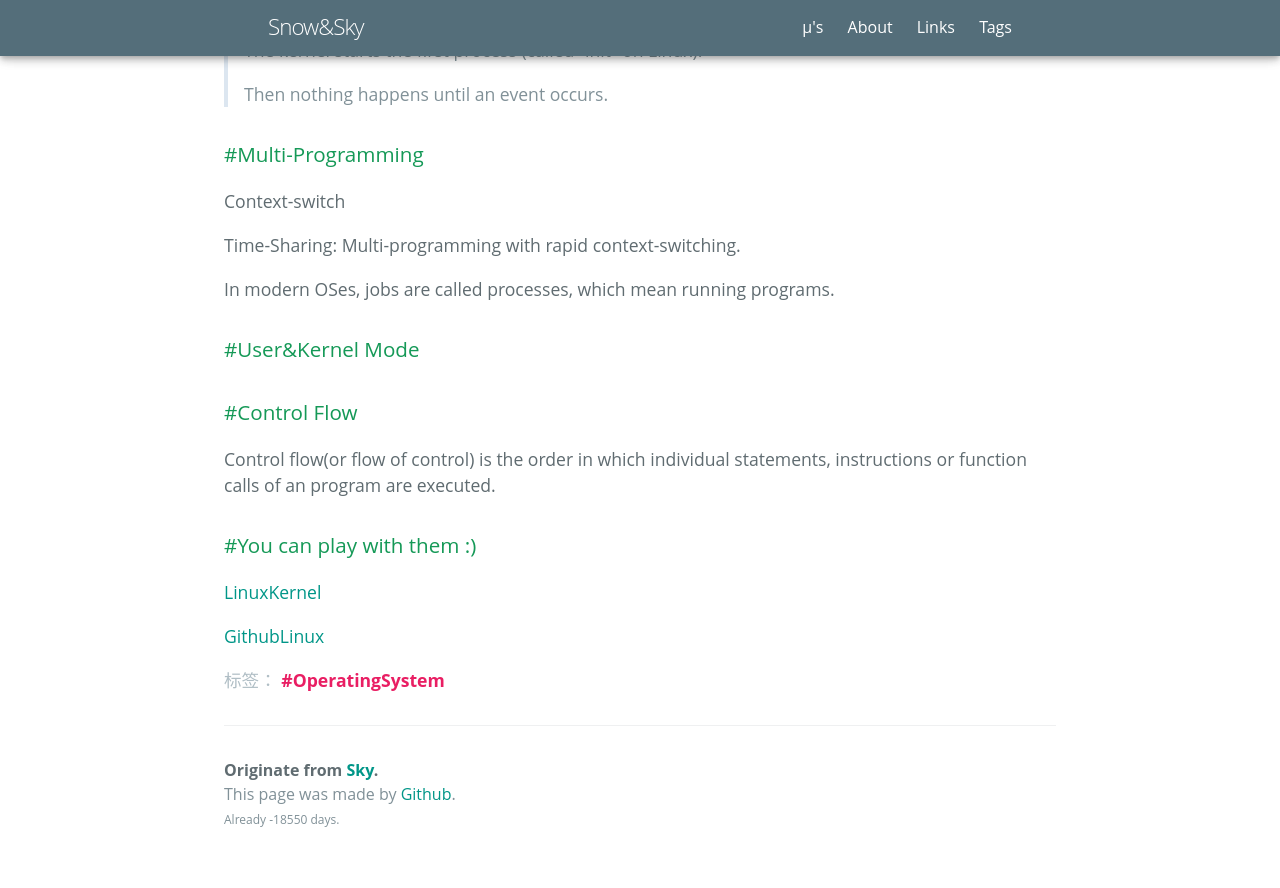
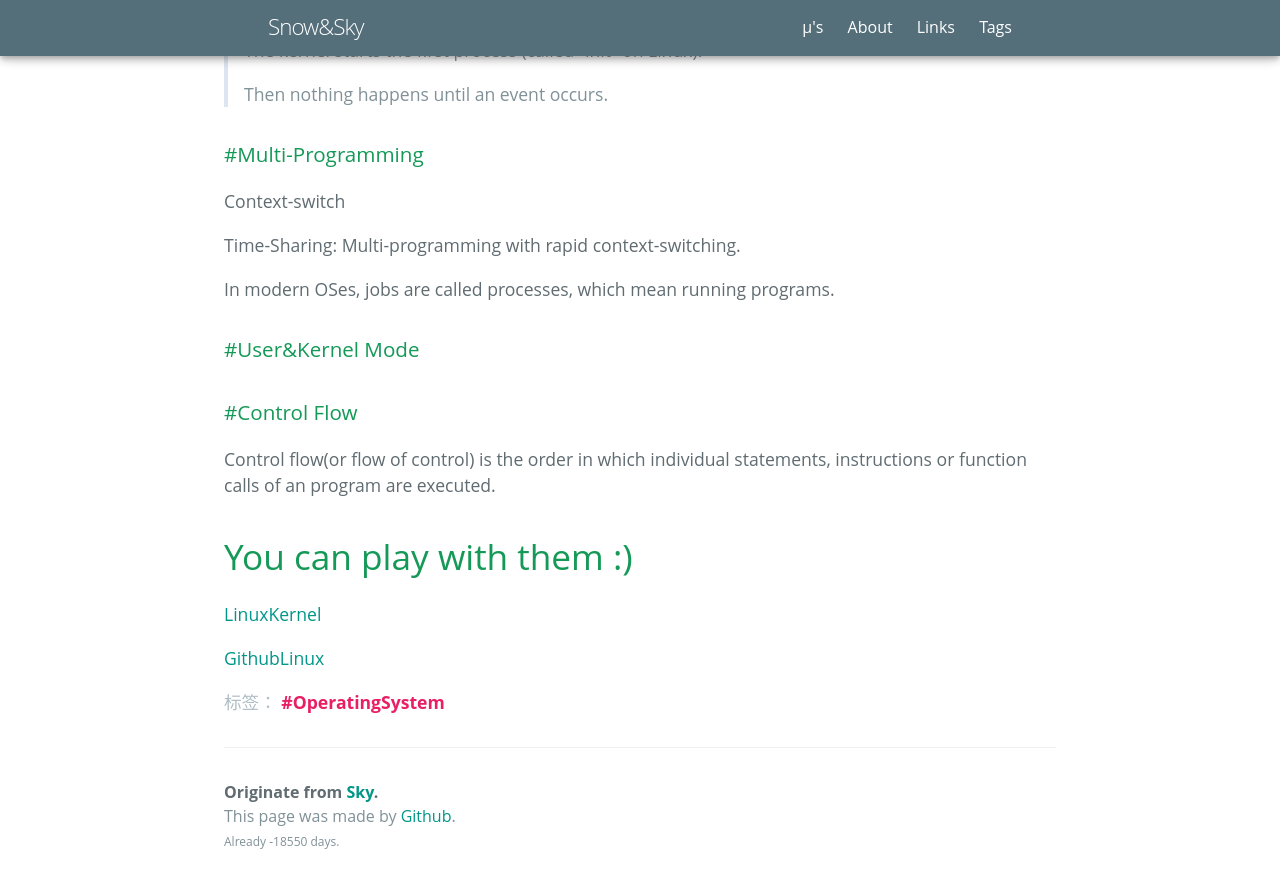
Before and after one commit to NishikinoSky/NishikinoSky.github.io, a Jekyll site: the page built from _posts/2020-10-16-Operating-System.md, in a window 1280 px wide and 900 px high, scrolled down 7467 px. Shown: the top 888 px of the window. Built offline with Jekyll 4.4.1, drawn with Linux system fonts in a browser that asks for light colours; some web fonts are replaced.

```diff
--- a/_posts/2020-10-16-Operating-System.md
+++ b/_posts/2020-10-16-Operating-System.md
@@ -252,7 +252,8 @@ In modern OSes, jobs are called processes, which mean running programs.
 ### #Control Flow
 Control flow(or flow of control) is the order in which individual statements, instructions or function calls of an program are executed.
 
-### #You can play with them :)
+
+# You can play with them :)
 [LinuxKernel](https://www.kernel.org/)
 
 [GithubLinux](https://github.com/torvalds/linux)
```
